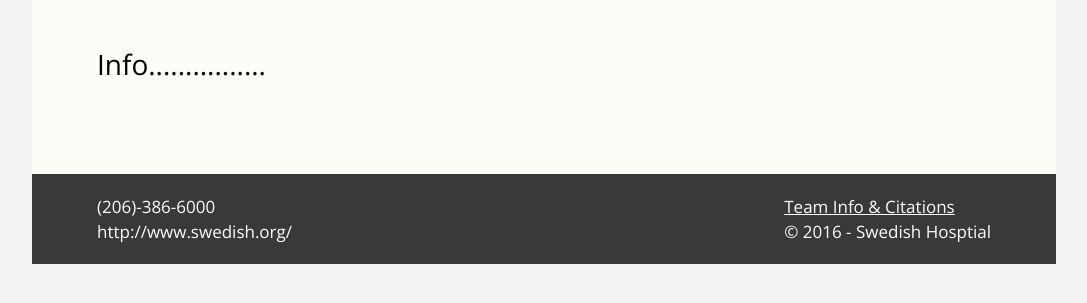
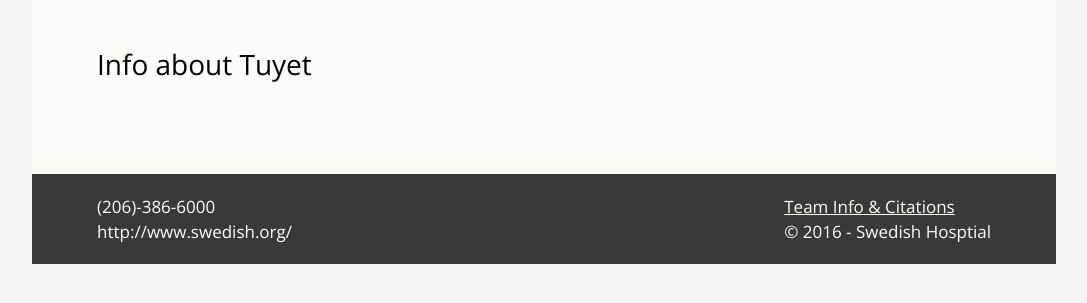
Before and after one commit to project3601/AppleProject, a plain HTML site: page Project web/index.html in a window 1280 px wide. Shown: the part 317-620 px from the top of the page, without its empty margins (96-1183 px from the left). Drawn offline with nearby package versions, Linux system fonts and the light colour scheme; a web font is replaced by a local one.

Commit message:
Update index.html

```diff
--- a/Project web/index.html
+++ b/Project web/index.html
@@ -22,7 +22,7 @@
 		<div class="main-content">
 			<div class="home">
 				<h1>Topic1 .</h1>
-				<p id="text-left">Info................</p>
+				<p id="text-left">Info about Tuyet</p>
 				<!--<img id="img-right" src="assets/images/oldcar.jpg" alt="Old Car" height="480px" width="370px"/> -->
 				<!--<img id="img-left" src="assets/images/nightsign.jpg" alt="Night Sign" height="480px" width="370px"/> -->
 				<p></p>
```
